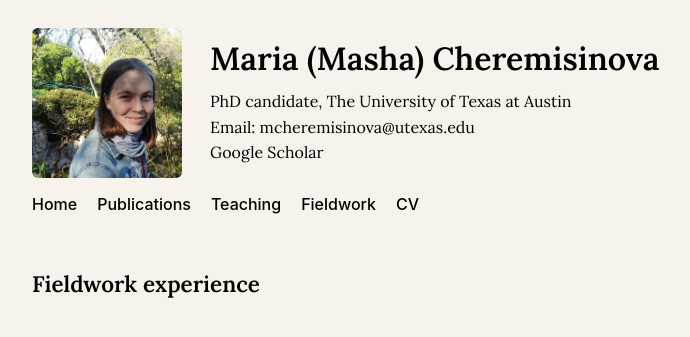
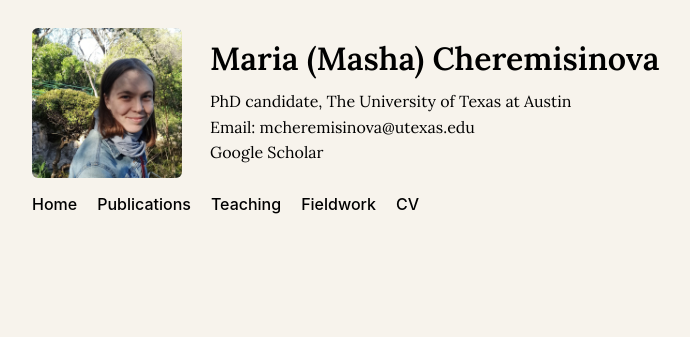
Before and after one commit to mashache/mashache.github.io, a Jekyll site: the page built from pages/fieldwork.md, in a window 1280 px wide. Shown: the top 337 px of the page, without its empty margins (202-892 px from the left). Built offline with Jekyll 4.4.1, drawn with Linux system fonts in a browser that asks for light colours.

Commit message:
Update fieldwork.md

```diff
--- a/pages/fieldwork.md
+++ b/pages/fieldwork.md
@@ -4,5 +4,3 @@ title: Fieldwork
 permalink: /fieldwork/
 show_title: false
 ---
-
-## Fieldwork experience
```
